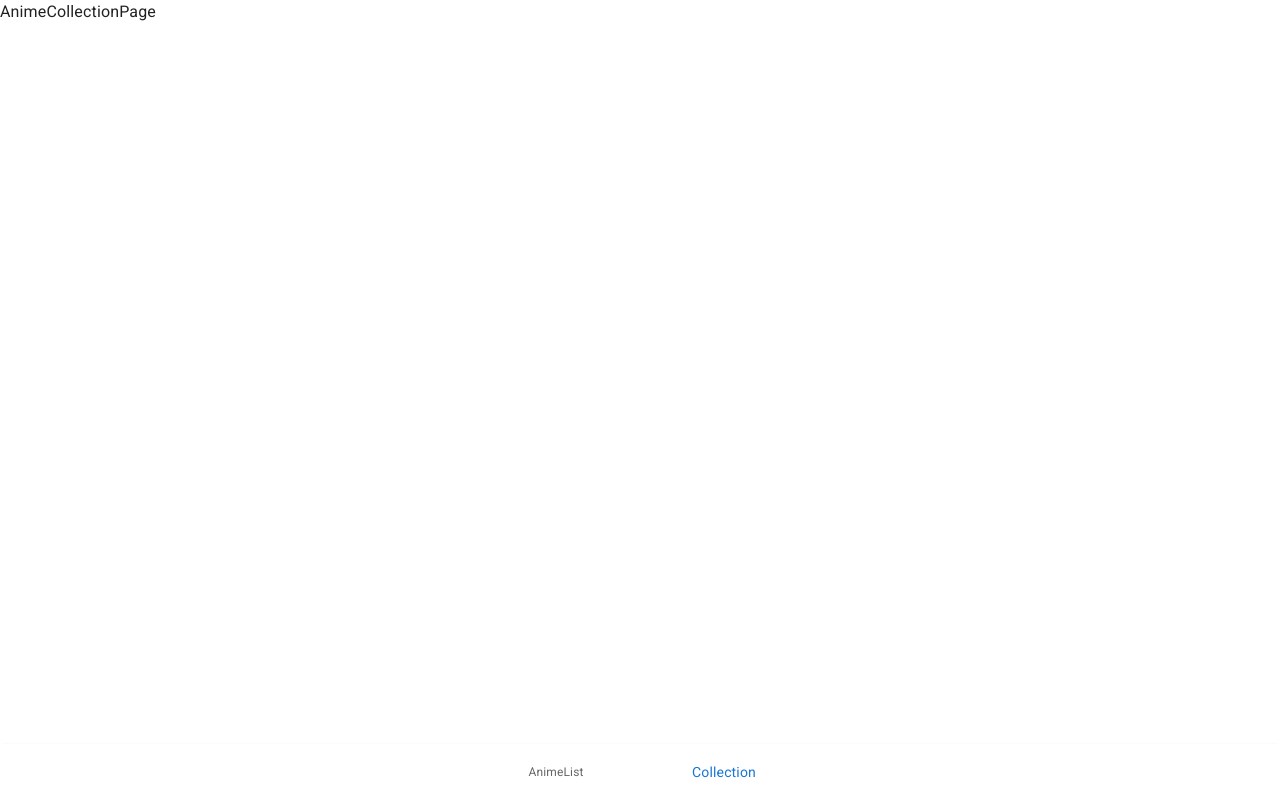
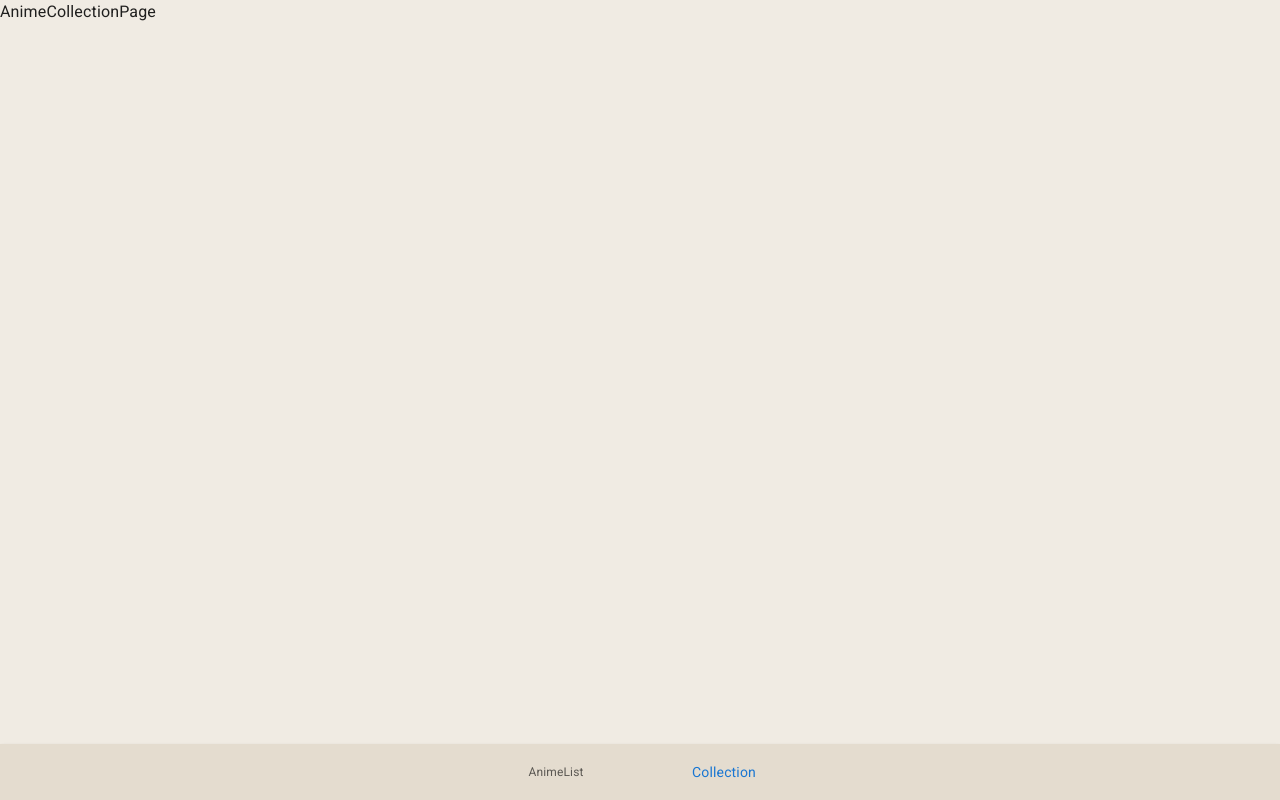
Before and after one commit to rafifuady/app-anime-list, a React (Create React App) app: page /collection in a window 1280 px wide. Built offline with nearby package versions, Linux system fonts and the light colour scheme.

Commit message:
styling: background

```diff
--- a/src/App.tsx
+++ b/src/App.tsx
@@ -14,6 +14,9 @@ import AppRoutes from "routes/AppRoutes";
 
 const clientSideEmotionCache =  createEmotionCache();
 
+
+// https://colorhunt.co/palette/f0ebe3e4dccf7d9d9c576f72
+
 function App({ emotionCache = clientSideEmotionCache }) {
   return (
     <>
--- a/src/common/components/Navbar.tsx
+++ b/src/common/components/Navbar.tsx
@@ -1,6 +1,11 @@
 import { useState } from 'react'
-import { BottomNavigation, BottomNavigationAction, Paper } from '@mui/material';
+import { BottomNavigation, BottomNavigationAction, Paper, styled } from '@mui/material';
 import { NavLink, useLocation } from 'react-router-dom';
+
+const StyledBottomNavigation = styled(BottomNavigation)(({theme}) => ({
+  color: theme.palette.getContrastText('#E4DCCF'),
+  backgroundColor: '#E4DCCF'
+}))
 
 const Navbar: React.FC = () => {
   const { pathname } = useLocation();
@@ -8,10 +13,10 @@ const Navbar: React.FC = () => {
 
   return (
     <Paper sx={{ position: "fixed", bottom: 0, left: 0, right: 0 }}>
-      <BottomNavigation showLabels value={value} onChange={(_, newValue) => setValue(newValue)}>
+      <StyledBottomNavigation showLabels value={value} onChange={(_, newValue) => setValue(newValue)}>
         <BottomNavigationAction label='AnimeList' value='' component={NavLink} to='/' />
         <BottomNavigationAction label='Collection' value='collection' component={NavLink} to='/collection' />
-      </BottomNavigation>
+      </StyledBottomNavigation>
     </Paper>
   )
 }
--- a/src/common/layout/MainLayout.tsx
+++ b/src/common/layout/MainLayout.tsx
@@ -7,12 +7,16 @@ const MainStyle = styled('div')(() => ({
   minHeight: '95vh'
 }))
 
+const ColoredStack = styled(Stack)(({theme}) => ({
+  backgroundColor: '#F0EBE3'
+}))
+
 const MainLayout: React.FC = () => {
   return (
-    <Stack>
+    <ColoredStack>
       <MainStyle><Outlet /></MainStyle>
       <Navbar />
-    </Stack>
+    </ColoredStack>
   )
 }
 
```
